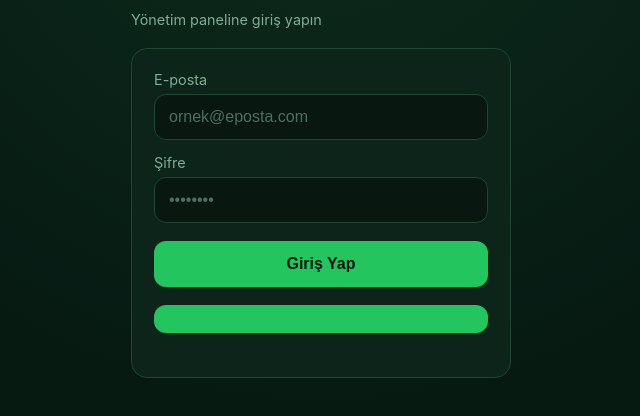
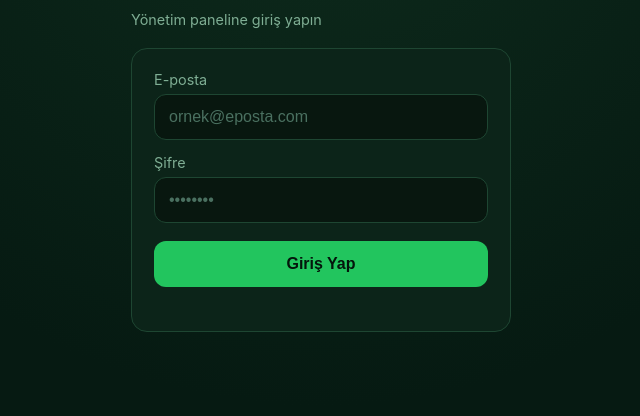
Before and after one commit to xmifrmx/rss, a website: page index.html in a window 1280 px wide. Shown: the part 112-528 px from the top of the page, without its empty margins (319-959 px from the left). Drawn offline with nearby package versions, Linux system fonts and the light colour scheme.

Commit message:
Remove empty signup button from login screen
Removed empty signup button from the login screen.

```diff
--- a/index.html
+++ b/index.html
@@ -100,12 +100,12 @@
   <h1>Hamdi Oto RSS</h1>
   <p class="sub">Yönetim paneline giriş yapın</p>
   <div class="card">
+    <div class="signup-btn">
     <label>E-posta</label>
     <input id="login-email" type="email" placeholder="ornek@eposta.com" />
     <label>Şifre</label>
     <input id="login-password" type="password" placeholder="••••••••" />
     <button id="login-btn">Giriş Yap</button>
-    <button id="signup-btn"></button>
     <div class="error" id="login-error"></div>
   </div></div>
 
```
